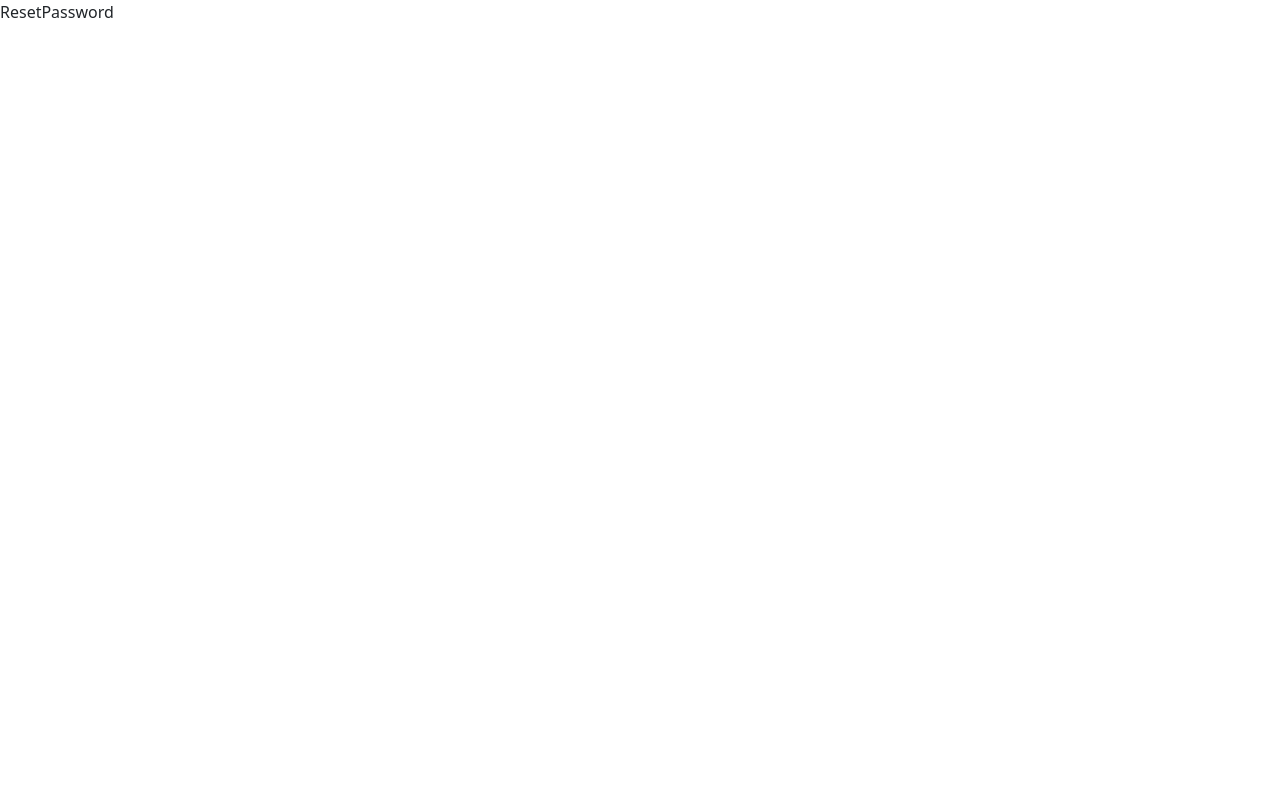
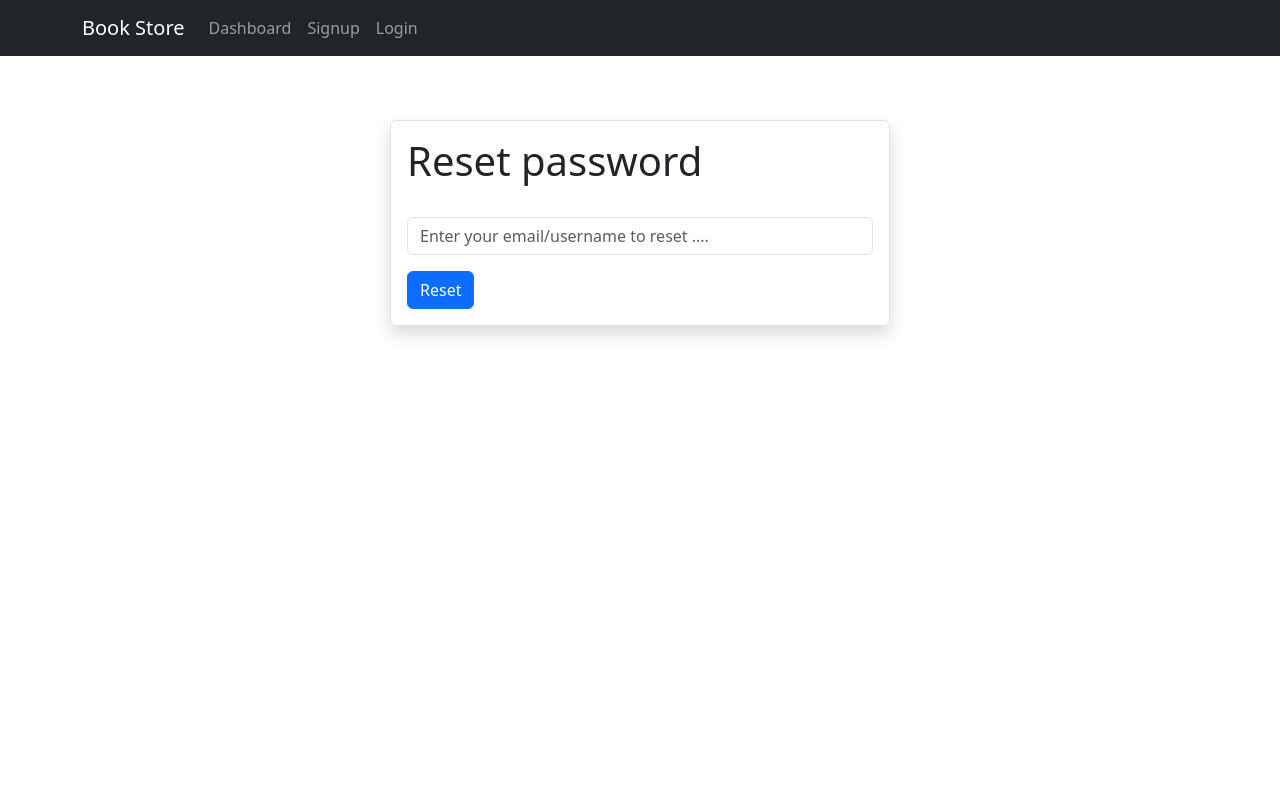
Before and after one commit to Rosydhakal5/librarymanagement, a React (Vite) app: page /reset-password in a window 1280 px wide. Shown: the top 800 px of the page. Built offline with nearby package versions, Linux system fonts and the light colour scheme.

Commit message:
Reset password page setup

```diff
--- a/src/pages/auth/ResetPassword.jsx
+++ b/src/pages/auth/ResetPassword.jsx
@@ -1,9 +1,49 @@
-import React from 'react'
+import React, {useState} from 'react'
+import Button from 'react-bootstrap/Button';
+import Form from 'react-bootstrap/Form';
+import "bootstrap/dist/css/bootstrap.min.css";
+import Footer from '../../component/layout/Footer'
+import Header from '../../component/layout/Header'
+import CustomInput from '../../component/customInput/customInput';
+import Baselayout from '../../component/Baselayout'
+import { toast } from 'react-toastify';
+
+const inputs = [
+  {name: "fname", label: "", placeholder: "Enter your email/username to reset .... ", type: "email", required: true },
+
+]
 
 const ResetPassword = () => {
+  const [formData, setFormData] = useState({});
+  const handleChange = (e) => {
+    const {name, value } = e.target;
+    setFormData({
+      ...formData,
+      [name]:value});
+  }
+
+  const handleSubmit = (e)=> {
+    e.preventDefault();
+    toast("Reset Link has been sent", formData)
+
+  }
   return (
-    <div>ResetPassword</div>
+    <>
+    <Baselayout>
+    <div className = "p-3 border shadow rounded admin-form">
+    <h1> Reset password </h1>
+    <Form onSubmit={handleSubmit}>
+      {inputs.map(input => (
+          <CustomInput key= {input.name} label = {input.label} placeholder ={input.placeholder} {...input} onChange = {handleChange}/>
+      ))}
+      <Button variant="primary" type="submit">
+          Reset
+      </Button>
+      </Form>
+      </div>
+    </Baselayout>
+    </>
   )
 }
 
-export default ResetPassword
+export default ResetPassword;
```
